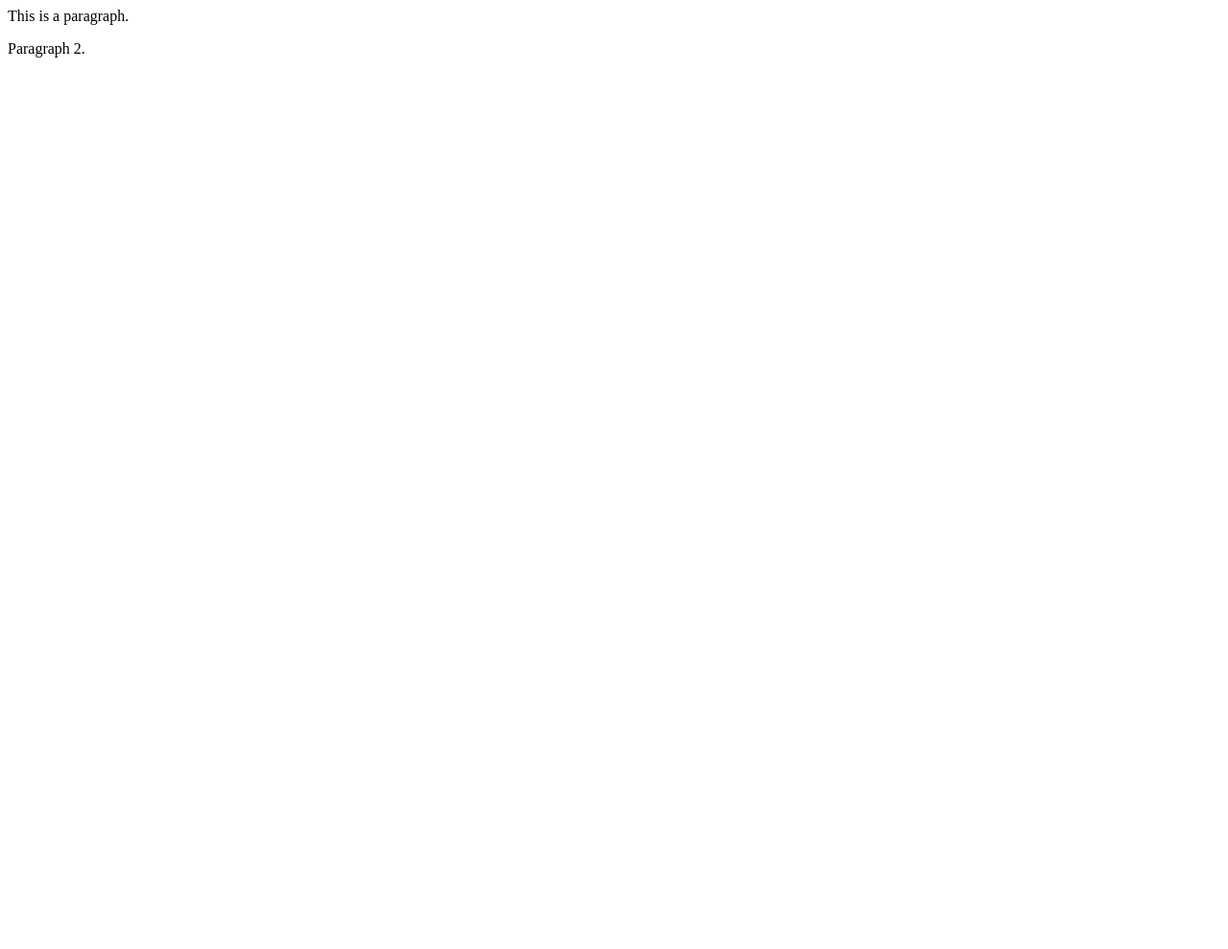
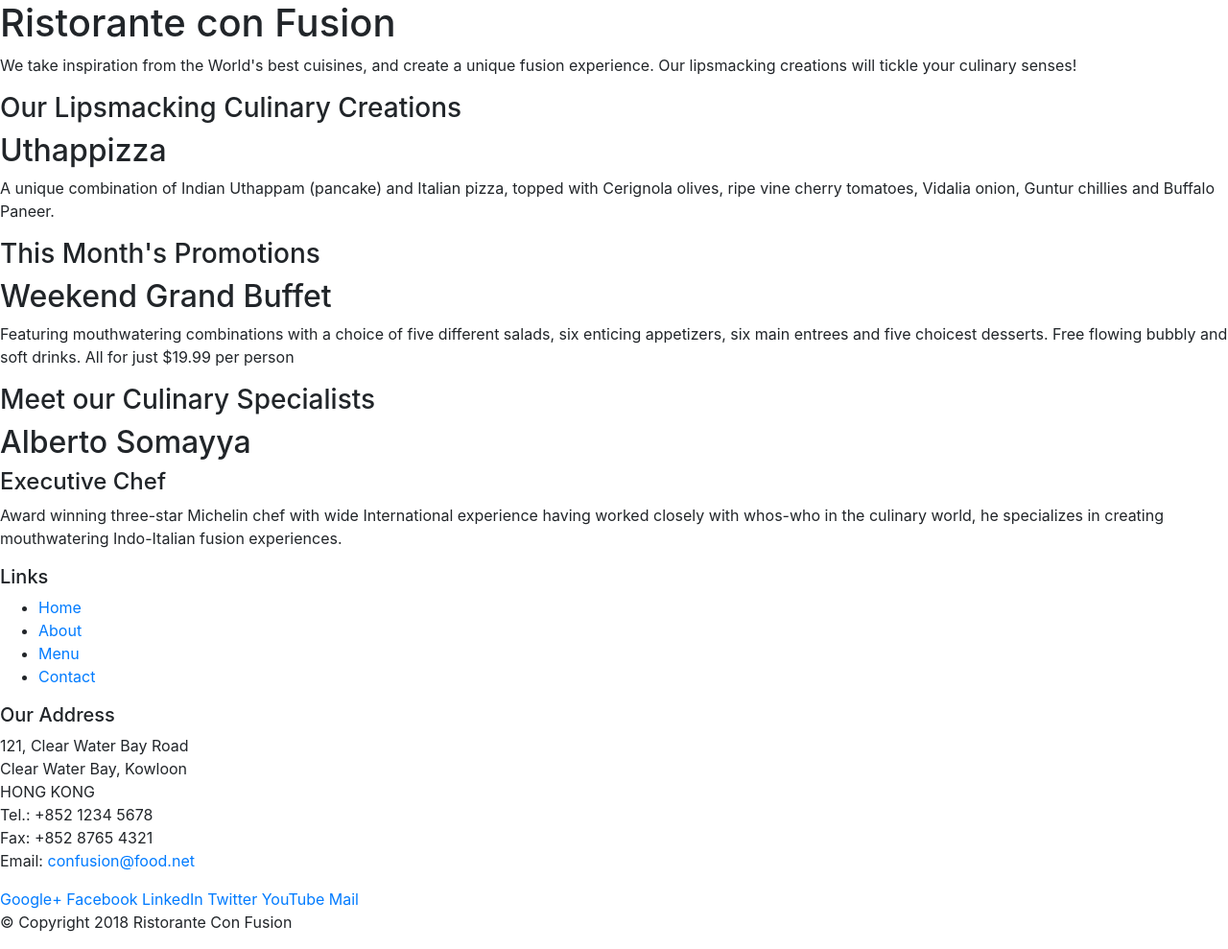
Before and after one commit to SKYnSPACE/coursera, a website: page index.html in a window 1280 px wide. Shown: the whole page at 96% size. Before the commit the page ends 800 px from the top, so only its background shows below. Drawn offline with nearby package versions, Linux system fonts and the light colour scheme.

Commit message:
Week1_Basics

```diff
--- a/index.html
+++ b/index.html
@@ -1,6 +1,112 @@
-<head></head>
+<!DOCTYPE html>
+<html lang="en">
+
+<head>
+    <title>Ristorante Con Fusion</title>
+
+        <!-- Required meta tags always come first -->
+        <meta charset="utf-8">
+        <meta name="viewport" content="width=device-width, initial-scale=1, shrink-to-fit=no">
+        <meta http-equiv="x-ua-compatible" content="ie=edge">
+
+        <!-- Bootstrap CSS -->
+        <link rel="stylesheet" href="node_modules/bootstrap/dist/css/bootstrap.min.css">
+</head>
+
 <body>
 
-    <p> This is a paragraph.</p>
-    <p> Paragraph 2.</p>
+    <header>
+        <div>
+            <div>
+                <div>
+                    <h1>Ristorante con Fusion</h1>
+                    <p>We take inspiration from the World's best cuisines, and create a unique fusion experience. Our lipsmacking creations will tickle your culinary senses!</p>
+                </div>
+                <div>
+                </div>
+            </div>
+        </div>
+    </header>
+
+    <div>
+        <div>
+            <div>
+                <h3>Our Lipsmacking Culinary Creations</h3>
+            </div>
+            <div>
+                <h2>Uthappizza</h2>
+                <p>A unique combination of Indian Uthappam (pancake) and Italian pizza, topped with Cerignola olives, ripe vine cherry tomatoes, Vidalia onion, Guntur chillies and Buffalo Paneer.</p>
+            </div>
+        </div>
+
+
+        <div>
+            <div>
+                <h3>This Month's Promotions</h3>
+            </div>
+            <div>
+                <h2>Weekend Grand Buffet</h2>
+                <p>Featuring mouthwatering combinations with a choice of five different salads, six enticing appetizers, six main entrees and five choicest desserts. Free flowing bubbly and soft drinks. All for just $19.99 per person </p>
+            </div>
+        </div>
+
+        <div>
+            <div>
+                <h3>Meet our Culinary Specialists</h3>
+            </div>
+            <div>
+                <h2>Alberto Somayya</h2>
+                <h4>Executive Chef</h4>
+                <p>Award winning three-star Michelin chef with wide International experience having worked closely with whos-who in the culinary world, he specializes in creating mouthwatering Indo-Italian fusion experiences. </p>
+            </div>
+        </div>
+    </div>
+
+    <footer>
+        <div>
+            <div>
+                <div>
+                    <h5>Links</h5>
+                    <ul>
+                        <li><a href="#">Home</a></li>
+                        <li><a href="#">About</a></li>
+                        <li><a href="#">Menu</a></li>
+                        <li><a href="#">Contact</a></li>
+                    </ul>
+                </div>
+                <div>
+                    <h5>Our Address</h5>
+                    <address>
+		              121, Clear Water Bay Road<br>
+		              Clear Water Bay, Kowloon<br>
+		              HONG KONG<br>
+		              Tel.: +852 1234 5678<br>
+		              Fax: +852 8765 4321<br>
+		              Email: <a href="mailto:confusion@food.net">confusion@food.net</a>
+		           </address>
+                </div>
+                <div>
+                    <div>
+                        <a href="http://google.com/+">Google+</a>
+                        <a href="http://www.facebook.com/profile.php?id=">Facebook</a>
+                        <a href="http://www.linkedin.com/in/">LinkedIn</a>
+                        <a href="http://twitter.com/">Twitter</a>
+                        <a href="http://youtube.com/">YouTube</a>
+                        <a href="mailto:">Mail</a>
+                    </div>
+                </div>
+           </div>
+           <div>
+                <div>
+                    <p>© Copyright 2018 Ristorante Con Fusion</p>
+                </div>
+           </div>
+        </div>
+    </footer>
+    <!-- jQuery first, then Popper.js, then Bootstrap JS. -->
+    <script src="node_modules/jquery/dist/jquery.slim.min.js"></script>
+    <script src="node_modules/popper.js/dist/umd/popper.min.js"></script>
+    <script src="node_modules/bootstrap/dist/js/bootstrap.min.js"></script>
 </body>
+
+</html>
```
Also changed, not shown: package.json (+10 -13 lines), 1 other file.
